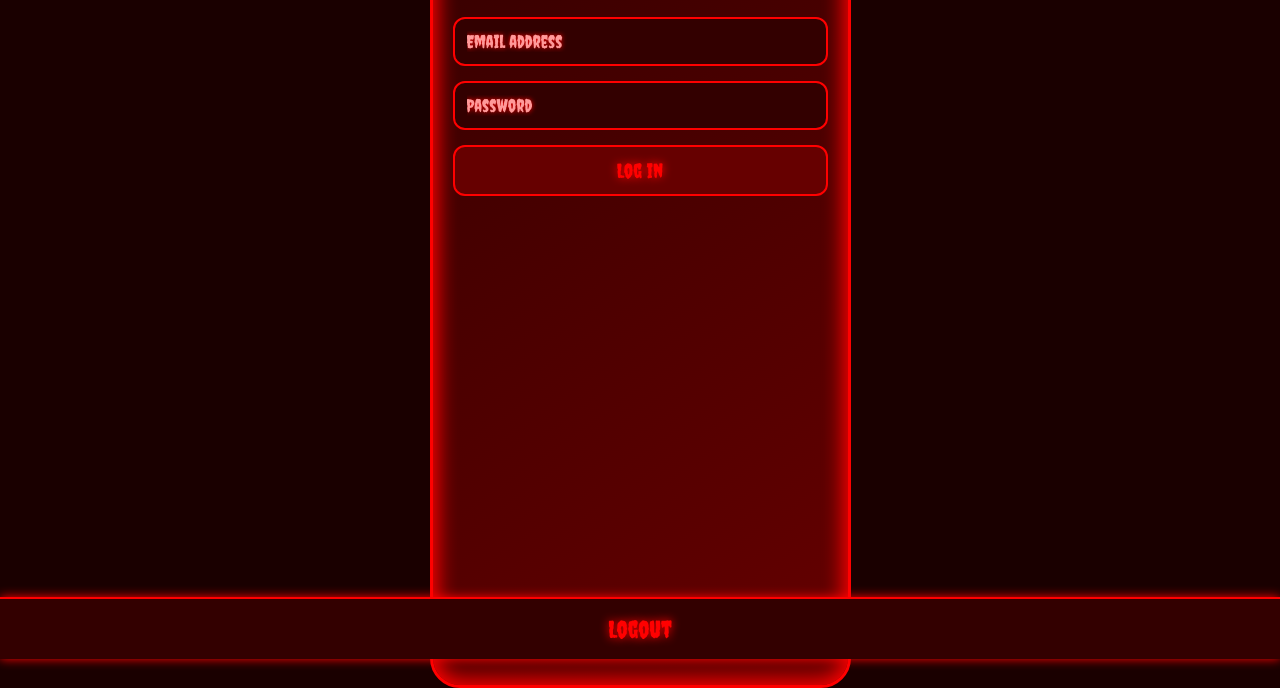
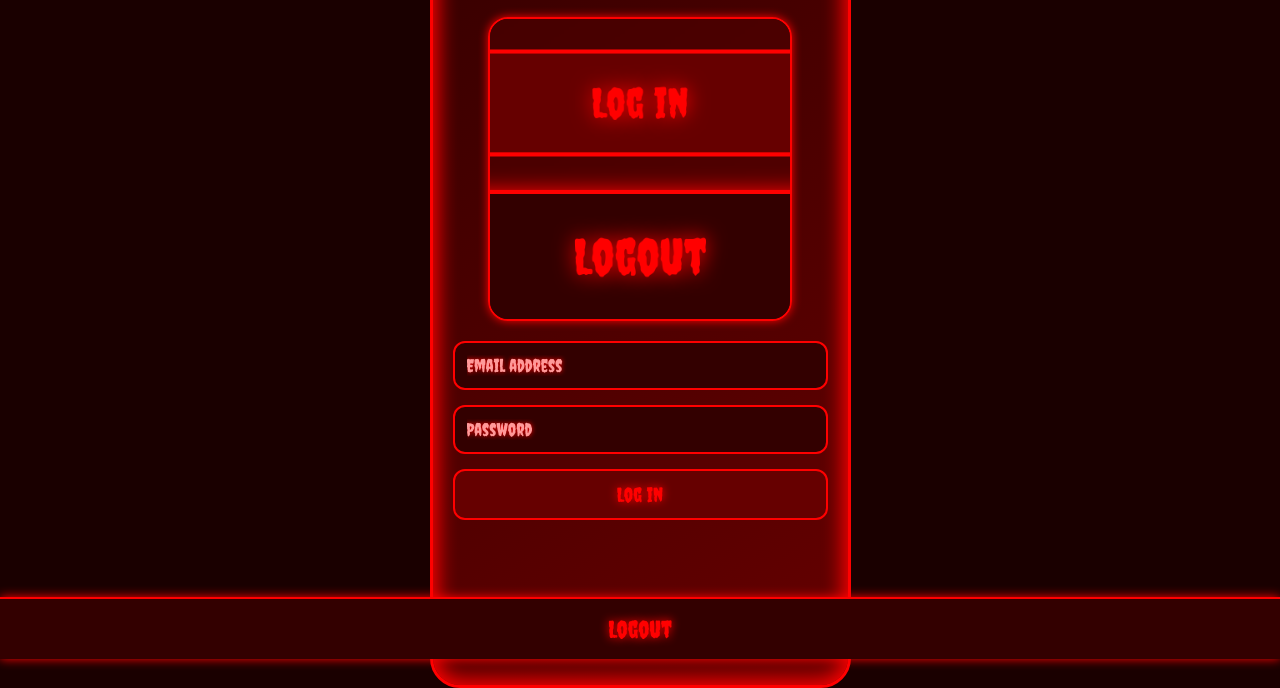
Before and after one commit to amzy31/holly-login, a plain HTML site: page frame2/index.html in a window 1280 px wide. Shown: the part 141-829 px from the top of the page. Drawn offline with Linux system fonts and the light colour scheme.

Commit message:
Add zoom-in-max.png to README and frame2 as exotic shot

```diff
--- a/frame2/index.html
+++ b/frame2/index.html
@@ -98,6 +98,7 @@
 <body>
   <div class="container">
     <h1>Holly Horrific Login</h1>
+    <img alt="Holly Horrific hook!" src="../zoom-in-max.png" style="width: 300px; height: 300px; border-radius: 20px; object-fit: cover; margin-bottom: 20px; border: 2px solid #ff0000; box-shadow: 0 0 10px #ff0000;" />
     <form>
       <input type="email" placeholder="Email address" />
       <input type="password" placeholder="Password" />
```
Also changed, not shown: zoom-in-max.png (added), 1 other file.
